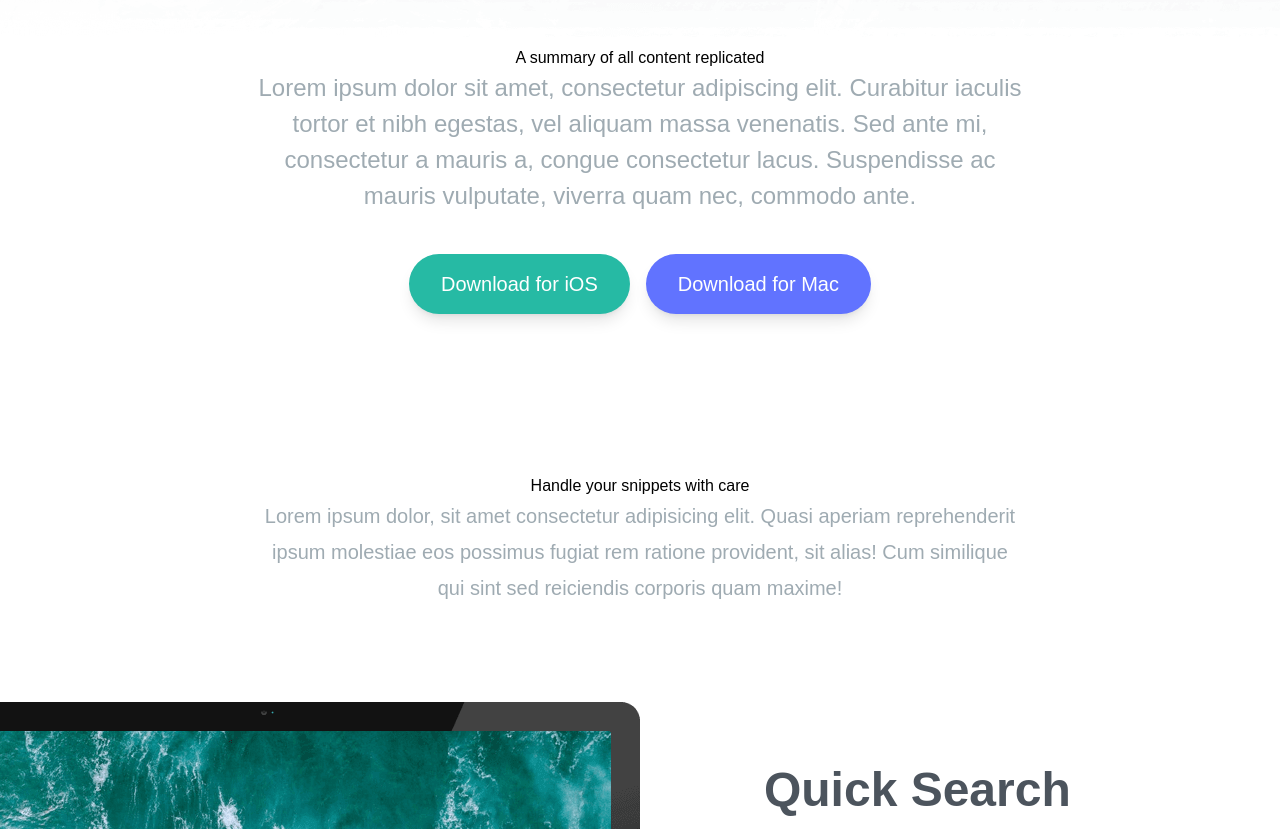
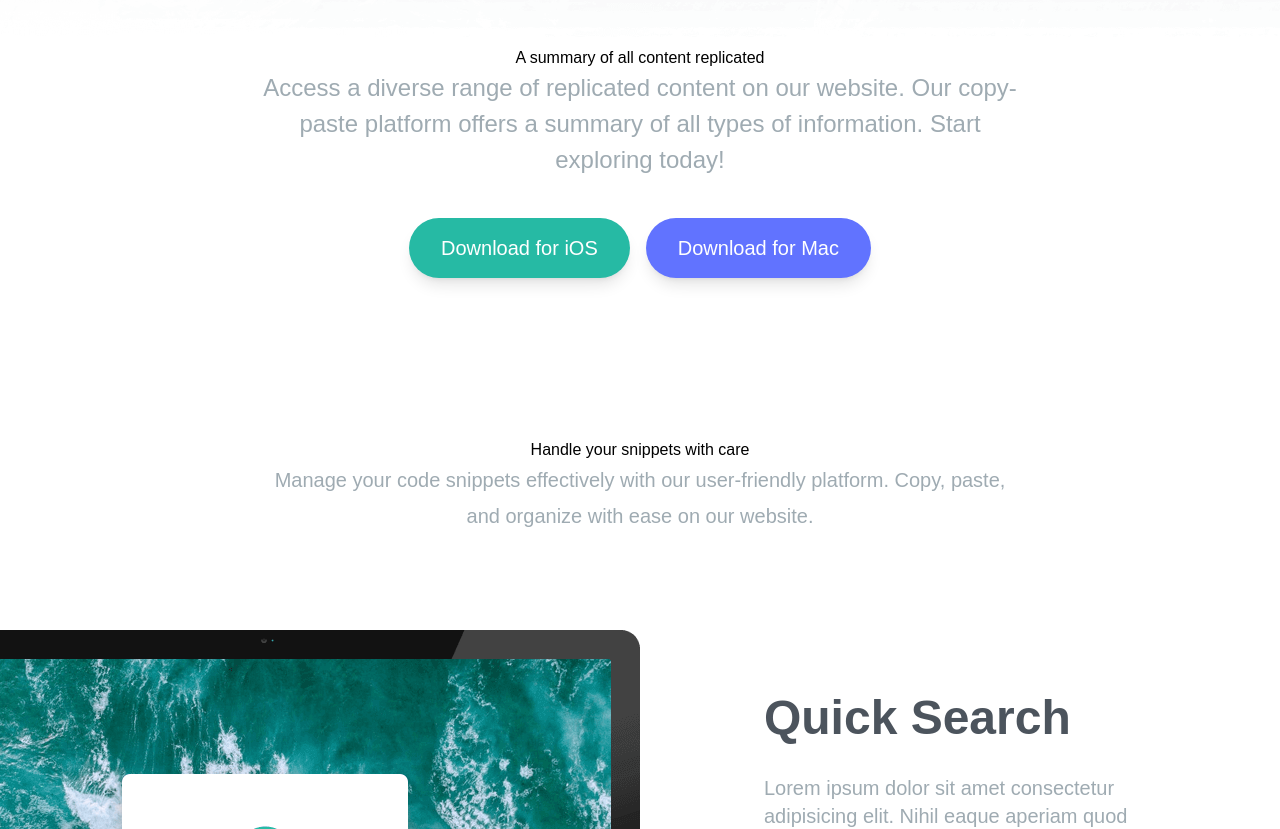
Before and after one commit to cocojamie/APPDEV-MIDTERM, a plain HTML site: page index.html in a window 1280 px wide. Shown: the part 271-1100 px from the top of the page. Drawn offline with Linux system fonts and the light colour scheme; a web font is replaced by a local one.

Commit message:
Update index.html

```diff
--- a/index.html
+++ b/index.html
@@ -29,10 +29,9 @@
         <h1>A summary of all content replicated</h1>
 
         <p class="mb-10 text-2xl section-content">
-          Lorem ipsum dolor sit amet, consectetur adipiscing elit. Curabitur
-          iaculis tortor et nibh egestas, vel aliquam massa venenatis. Sed ante
-          mi, consectetur a mauris a, congue consectetur lacus. Suspendisse ac
-          mauris vulputate, viverra quam nec, commodo ante.
+          Access a diverse range of replicated content on our website.
+          Our copy-paste platform offers a summary of all types of information.
+          Start exploring today!
         </p>
 
         <!-- Button Container -->
@@ -58,10 +57,8 @@
       <div class="my-20  section-container">
         <h2>Handle your snippets with care</h2>
         <p class="mb-24 text-xl section-content">
-          Lorem ipsum dolor, sit amet consectetur adipisicing elit. Quasi
-          aperiam reprehenderit ipsum molestiae eos possimus fugiat rem ratione
-          provident, sit alias! Cum similique qui sint sed reiciendis corporis
-          quam maxime!
+          Manage your code snippets effectively with our user-friendly platform.
+          Copy, paste, and organize with ease on our website.
         </p>
       </div>
     </section>
```
